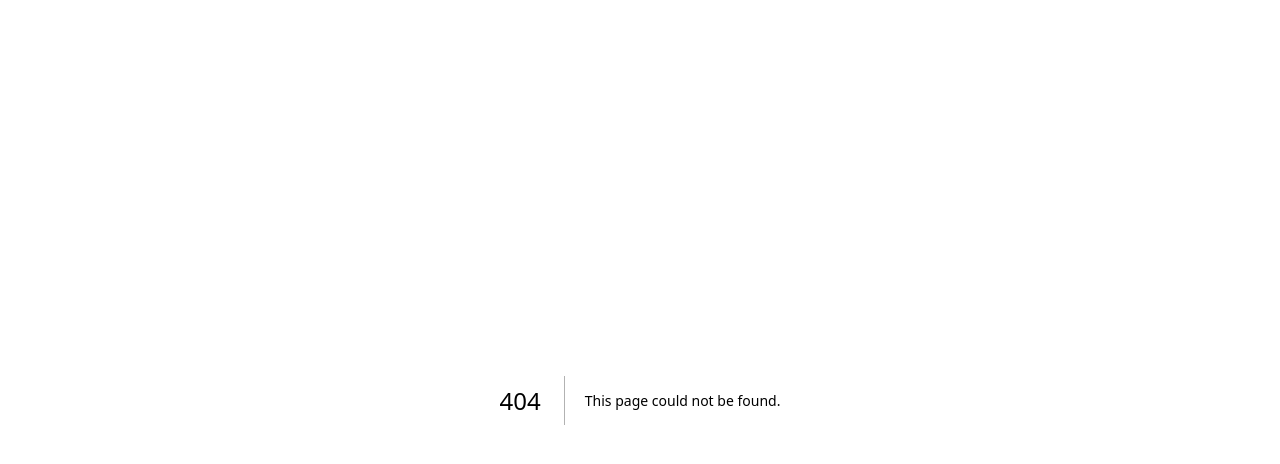
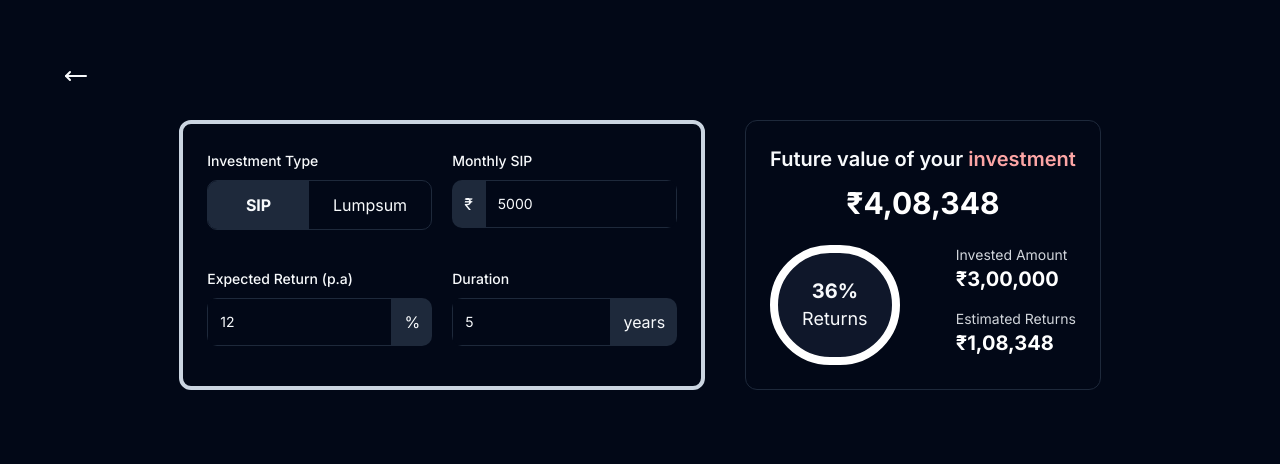
Before and after one commit to shahbaz4783/rapid-toolkit, a Next.js app: page /investment-calculator in a window 1280 px wide. Before the commit this address had no page. Shown: the top 464 px of the page. Built offline with nearby package versions, Linux system fonts and the light colour scheme.

Commit message:
investment calculator migrate

```diff
--- a/package.json
+++ b/package.json
@@ -9,6 +9,7 @@
     "lint": "next lint"
   },
   "dependencies": {
+    "@radix-ui/react-label": "^2.0.2",
     "@radix-ui/react-select": "^2.0.0",
     "@radix-ui/react-slot": "^1.0.2",
     "class-variance-authority": "^0.7.0",
--- /dev/null
+++ b/src/app/(tools)/investment-calculator/input-fields.tsx
@@ -0,0 +1,76 @@
+import { Input } from '@/components/ui/input';
+import { Switch } from '../../../components/ui/Switch';
+import { Label } from '@/components/ui/label';
+
+export const InvestmentInputField: React.FC<InputFieldFunction> = ({
+	userInput,
+	onChangeProp,
+	investmentType,
+	onInvestmentTypeChange,
+}) => {
+	return (
+		<section className='md:w-4/12 grid grid-cols-1 lg:grid-cols-2 gap-5 justify-center overflow-hidden flex-1 border-4 border-slate-300 rounded-xl p-6'>
+			<article className='space-y-2'>
+				<Label htmlFor='investment-type'>Investment Type</Label>
+				<menu className='flex justify-between overflow-hidden content-stretch items-center flex-1 border  rounded-md'>
+					<Switch
+						title='SIP'
+						onClick={() => onInvestmentTypeChange('SIP')}
+						isActive={investmentType === 'SIP'}
+					/>
+					<Switch
+						title='Lumpsum'
+						onClick={() => onInvestmentTypeChange('Lumpsum')}
+						isActive={investmentType === 'Lumpsum'}
+					/>
+				</menu>
+			</article>
+
+			<article className='space-y-2'>
+				<Label htmlFor='sip'>
+					{investmentType === 'SIP' ? 'Monthly SIP' : 'Total Investment'}
+				</Label>
+				<div className='flex overflow-hidden rounded-md'>
+					<span className='bg-slate-800 p-3'>₹</span>
+					<Input
+						type='number'
+						value={userInput.monthlySIP}
+						onChange={(e) => onChangeProp('monthlySIP', e.target.value)}
+						id='sip'
+						className='rounded-none'
+					/>
+				</div>
+			</article>
+
+			<article className='space-y-2'>
+				<Label htmlFor='roi'>Expected Return (p.a)</Label>
+				<div className='flex overflow-hidden rounded-md'>
+					<Input
+						type='number'
+						value={userInput.ROI}
+						onChange={(e) => onChangeProp('ROI', e.target.value)}
+						id='roi'
+						className='rounded-none'
+					/>
+					<span className='bg-slate-800  p-3'>%</span>
+				</div>
+			</article>
+
+			<article className='space-y-2'>
+				<Label htmlFor='duration'>Duration</Label>
+				<div className='flex overflow-hidden rounded-md'>
+					<Input
+						type='number'
+						value={userInput.duration}
+						onChange={(e) => onChangeProp('duration', e.target.value)}
+						id='duration'
+						className='rounded-none'
+					/>
+					<span className='bg-slate-800  p-3'>
+						{userInput.duration >= 2 ? 'years' : 'year'}
+					</span>
+				</div>
+			</article>
+		</section>
+	);
+};
--- /dev/null
+++ b/src/app/(tools)/investment-calculator/page.tsx
@@ -0,0 +1,40 @@
+'use client';
+import { useState } from 'react';
+import { InvestmentInputField } from './input-fields';
+import { InvestmentResult } from './result-data';
+
+const InvestmentCalculator: React.FC = () => {
+	const [userInput, setUserInput] = useState({
+		monthlySIP: 5000,
+		ROI: 12,
+		duration: 5,
+	});
+
+	const [investmentType, setinvestmentType] = useState('SIP');
+
+	const investmantToggle = (type: string) => {
+		setinvestmentType(type);
+	};
+
+	const handleChange = (inputIdentifier: string, newValue: number) => {
+		setUserInput((prevUserInput) => {
+			return {
+				...prevUserInput,
+				[inputIdentifier]: newValue,
+			};
+		});
+	};
+	return (
+		<div className='md:w-4/5 md:m-auto flex flex-col md:flex-row gap-10 justify-between'>
+			<InvestmentInputField
+				userInput={userInput}
+				onChangeProp={handleChange}
+				investmentType={investmentType}
+				onInvestmentTypeChange={investmantToggle}
+			/>
+			<InvestmentResult input={userInput} investmentType={investmentType} />
+		</div>
+	);
+};
+
+export default InvestmentCalculator;
--- /dev/null
+++ b/src/app/(tools)/investment-calculator/result-data.tsx
@@ -0,0 +1,82 @@
+import { calculateInvestmentValue } from '@/utils/financeCalculations';
+import { totalReturns } from '@/utils/financeCalculations';
+import { calculateLumpsum } from '@/utils/financeCalculations';
+import { ListWrapper } from '../../../components/ui/ListWrapper';
+
+export const InvestmentResult: React.FC<Result> = ({
+	input,
+	investmentType,
+}) => {
+	const result = calculateInvestmentValue(
+		input.monthlySIP,
+		input.ROI,
+		input.duration
+	);
+
+	const lumpumResult = calculateLumpsum(
+		input.monthlySIP,
+		input.ROI,
+		input.duration,
+		4.5
+	);
+	console.log(lumpumResult);
+
+	const returns = totalReturns(result.totalGain, result.totalInvestment);
+	const lumpumReturns = totalReturns(
+		lumpumResult.totalGain,
+		lumpumResult.totalInvestment
+	);
+	console.log(lumpumReturns);
+
+	const formatNumber = (value: number) => {
+		return new Intl.NumberFormat('en-IN', {
+			style: 'currency',
+			currency: 'INR',
+			minimumFractionDigits: 0,
+			maximumFractionDigits: 0,
+		}).format(value);
+	};
+
+	return (
+		<section className='border rounded-xl p-6 flex flex-col gap-6'>
+			<article className='flex flex-col gap-3'>
+				<h2 className='text-center text-xl font-semibold'>
+					Future value of your <span className='text-red-300'>investment</span>
+				</h2>
+				<p className='text-center text-white font-bold text-3xl'>
+					{investmentType === 'SIP'
+						? formatNumber(result.totalValue)
+						: formatNumber(lumpumResult.totalValue)}
+				</p>
+			</article>
+			<article className='flex justify-between'>
+				<div className='border-8 rounded-full border-white p-6 bg-slate-900'>
+					<p className='text-xl font-bold text-center'>
+						{investmentType === 'SIP'
+							? Math.round(returns) + '%'
+							: Math.round(lumpumReturns) + '%'}
+					</p>
+					<h1 className='text-lg text-center'>Returns</h1>
+				</div>
+				<div className='flex flex-col gap-4'>
+					<ListWrapper
+						field='Invested Amount'
+						value={
+							investmentType === 'SIP'
+								? formatNumber(result.totalInvestment)
+								: formatNumber(lumpumResult.totalInvestment)
+						}
+					/>
+					<ListWrapper
+						field='Estimated Returns'
+						value={
+							investmentType === 'SIP'
+								? formatNumber(result.totalGain)
+								: formatNumber(lumpumResult.totalGain)
+						}
+					/>
+				</div>
+			</article>
+		</section>
+	);
+};
--- a/src/components/date-time/TimeLeftDisplay.tsx
+++ b/src/app/(tools)/year-progress/TimeLeftDisplay.tsx
@@ -1,5 +1,5 @@
 import React, { FC } from 'react';
-import DisplayCard from '../cards/DisplayCard';
+import DisplayCard from '../../../components/cards/DisplayCard';
 
 const TimeLeftDisplay: FC<{
 	timeleft: { days: number; hours: number; minutes: number; seconds: number };
--- a/src/app/(tools)/year-progress/page.tsx
+++ b/src/app/(tools)/year-progress/page.tsx
@@ -1,6 +1,6 @@
 'use client';
 
-import TimeLeftDisplay from '@/components/date-time/TimeLeftDisplay';
+import TimeLeftDisplay from '@/app/(tools)/year-progress/TimeLeftDisplay';
 import React, { useState, useEffect } from 'react';
 import { percentageOfYearPassed, timeLeftInYear } from '@/utils/time';
 import { ProgressBar } from '@/components/ui/ProgressBar';
--- /dev/null
+++ b/src/components/ui/ListWrapper.tsx
@@ -0,0 +1,8 @@
+export const ListWrapper: React.FC<ListWrapper> = ({ field, value }) => {
+	return (
+		<div>
+			<h2 className='text-sm text-gray-300'>{field}</h2>
+			<p className='text-xl font-bold text-white'>{value}</p>
+		</div>
+	);
+};
--- /dev/null
+++ b/src/components/ui/Switch.tsx
@@ -0,0 +1,12 @@
+export const Switch: React.FC<Button> = ({ title, isActive, ...props }) => {
+	return (
+		<button
+			{...props}
+			className={`flex-1 p-3 px-6 cursor-pointer transition-all ${
+				isActive ? 'bg-slate-800 font-bold ' : 'hover:bg-slate-700'
+			}`}
+		>
+			{title}
+		</button>
+	);
+};
--- a/src/components/ui/input.tsx
+++ b/src/components/ui/input.tsx
@@ -11,13 +11,13 @@ const Input = React.forwardRef<HTMLInputElement, InputProps>(
 			<input
 				type={type}
 				className={cn(
-          "flex h-10 w-full rounded-md border border-input bg-background px-3 py-2 text-sm ring-offset-background file:border-0 file:bg-transparent file:text-sm file:font-medium placeholder:text-muted-foreground focus-visible:outline-none focus-visible:ring-2 focus-visible:ring-ring focus-visible:ring-offset-2 disabled:cursor-not-allowed disabled:opacity-50",
+					'flex w-full rounded-md border border-input bg-background px-3 py-2 text-sm ring-offset-background file:border-0 file:bg-transparent file:text-sm file:font-medium placeholder:text-muted-foreground focus-visible:outline-none  disabled:cursor-not-allowed disabled:opacity-50',
 					className
 				)}
 				ref={ref}
 				{...props}
 			/>
-    )
+		);
   }
 )
 Input.displayName = "Input"
--- /dev/null
+++ b/src/components/ui/label.tsx
@@ -0,0 +1,26 @@
+"use client"
+
+import * as React from "react"
+import * as LabelPrimitive from "@radix-ui/react-label"
+import { cva, type VariantProps } from "class-variance-authority"
+
+import { cn } from "@/lib/utils"
+
+const labelVariants = cva(
+  "text-sm font-medium leading-none peer-disabled:cursor-not-allowed peer-disabled:opacity-70"
+)
+
+const Label = React.forwardRef<
+  React.ElementRef<typeof LabelPrimitive.Root>,
+  React.ComponentPropsWithoutRef<typeof LabelPrimitive.Root> &
+    VariantProps<typeof labelVariants>
+>(({ className, ...props }, ref) => (
+  <LabelPrimitive.Root
+    ref={ref}
+    className={cn(labelVariants(), className)}
+    {...props}
+  />
+))
+Label.displayName = LabelPrimitive.Root.displayName
+
+export { Label }
--- a/src/interface/types.ts
+++ b/src/interface/types.ts
@@ -26,3 +26,27 @@ interface BaseOptions {
 	onHandleFromProp: any;
 	onHandleToProp: any;
 }
+
+interface Button {
+	title: string;
+	onClick?: React.MouseEventHandler<HTMLButtonElement>;
+	isActive?: boolean;
+}
+
+
+interface InputFieldFunction {
+	onChangeProp?: any;
+	userInput?: any;
+	investmentType: string;
+	onInvestmentTypeChange: (type: string) => void;
+}
+
+interface ListWrapper {
+	field: string;
+	value: string;
+}
+
+interface Result {
+	input: any;
+	investmentType: string;
+}
```
Also changed, not shown: 1 other file (tests, documents, lock files or other folders). Lines whose indentation alone changed are shown as unchanged.
